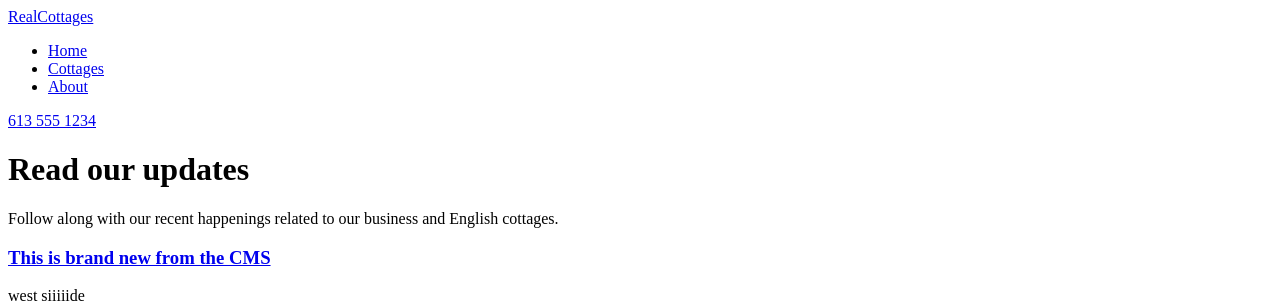
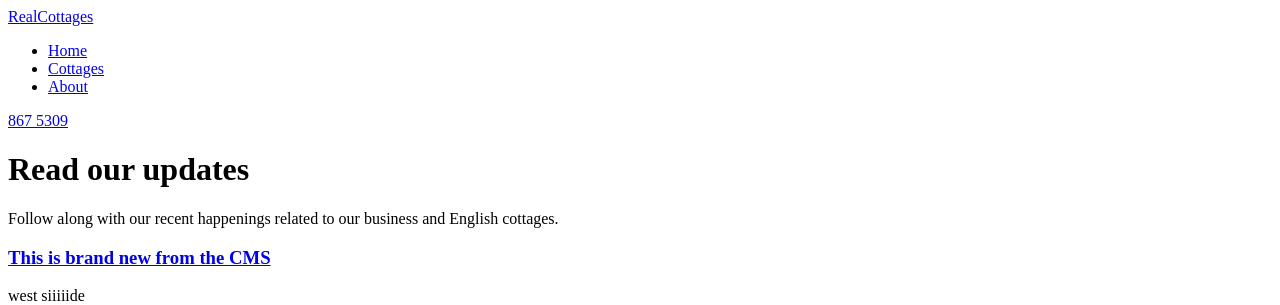
Before and after one commit to JasonDuquain/realcottage, a Jekyll site: the page built from blog.html, in a window 1280 px wide. Shown: the top 305 px of the page. Built offline with Jekyll 4.4.1, drawn with Linux system fonts in a browser that asks for light colours.

Commit message:
Update Website settings “site”

```diff
--- a/_data/site.yml
+++ b/_data/site.yml
@@ -1,11 +1,9 @@
-tel: +615131313131
-tel_display: 613 555 1234
-
+tel: 615131313131
+tel_display: 867 5309
 seo:
-  tagline: "Live the dream"
-
+  tagline: Live the dream
 location:
-  street_address: "123 main street"
+  street_address: 123 main street
   locality: leam spa
-  region: 'warwick'
+  region: warwick
   country: England
```
